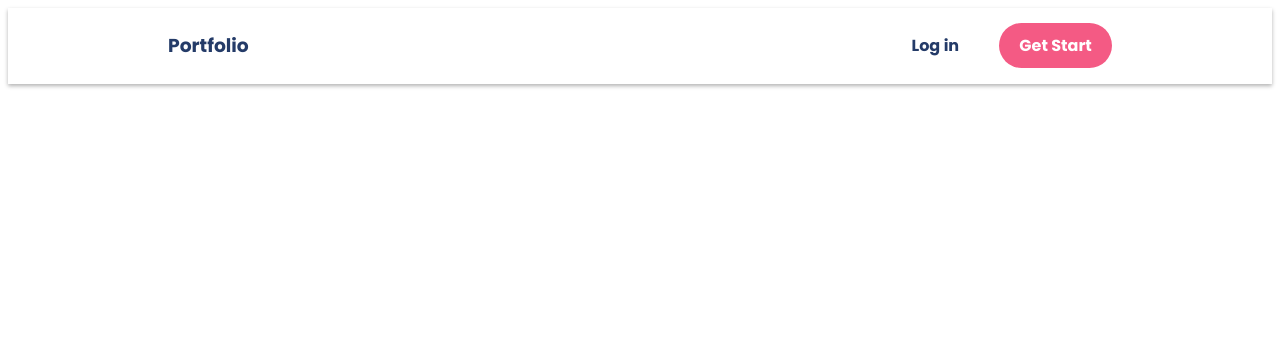
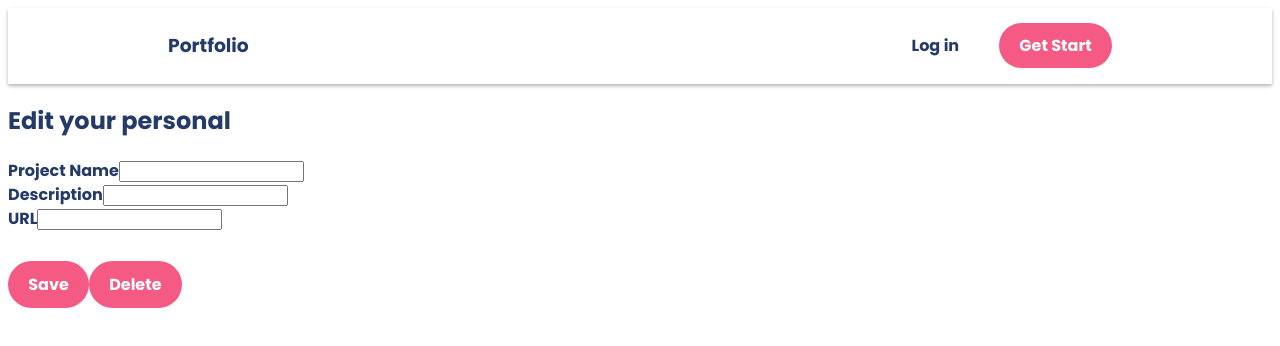
Before and after one commit to Mona96M/Portfolio-Frontend, a React (Vite) app: page /project/1/edit in a window 1280 px wide. Shown: the top 346 px of the page. Built offline with nearby package versions, Linux system fonts and the light colour scheme; no server answers.

Commit message:
Add ProjectEdit ,delete and delete confirmation functionality

```diff
--- a/src/pages/EditFile/ProjectEdit.jsx
+++ b/src/pages/EditFile/ProjectEdit.jsx
@@ -1,11 +1,52 @@
 import React from 'react'
+import { useState, useEffect } from 'react'
+import { useParams, useNavigate } from 'react-router'
+import axios from 'axios'
+import ProjectForm from '../../components/PortfolioForm/ProjectForm'
 
 function ProjectEdit() {
+    const [projectData, setProjectData] = useState({
+        project_name: '',
+        description: '',
+        project_url: ''
+    })
+    const { id } = useParams()
+    const navigate = useNavigate()
+
+    async function getCurrentProjectData() {
+        const response = await axios.get(`http://127.0.0.1:8000/api/projects/${id}`)
+        setProjectData(response.data)
+    }
+
+    useEffect(() => {
+        getCurrentProjectData()
+    }, [])
+
+    async function handleSubmit(event) {
+        event.preventDefault()
+        const response = await axios.patch(
+            `http://127.0.0.1:8000/api/projects/${id}/`,
+            projectData
+        )
+        navigate(`/portfolio/${id}`)
+    }
+    function handleDelete() {
+        navigate(`/confirm-delete/projects/${id}`)
+    }
+
     return (
-    <div>
-
-    </div>
+        <div>
+            <form onSubmit={handleSubmit}>
+            <h2>Edit your personal</h2>
+            <ProjectForm
+                projectData={projectData}
+                setProjectData={setProjectData}
+                handleSubmit={handleSubmit}
+            />
+            <button type="submit">Save</button>
+            <button type='button' onClick={handleDelete}>Delete</button>
+            </form>
+        </div>
     )
 }
-
 export default ProjectEdit
```
